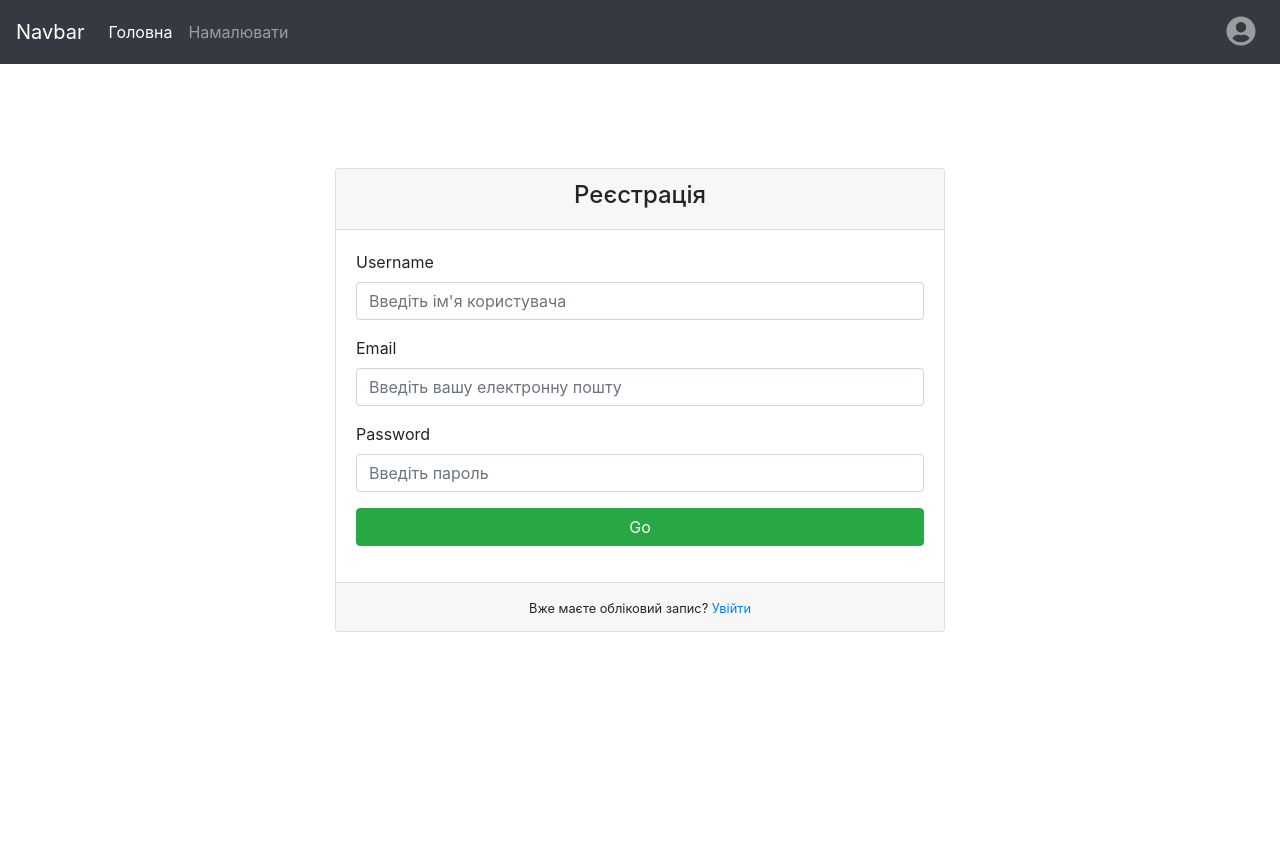
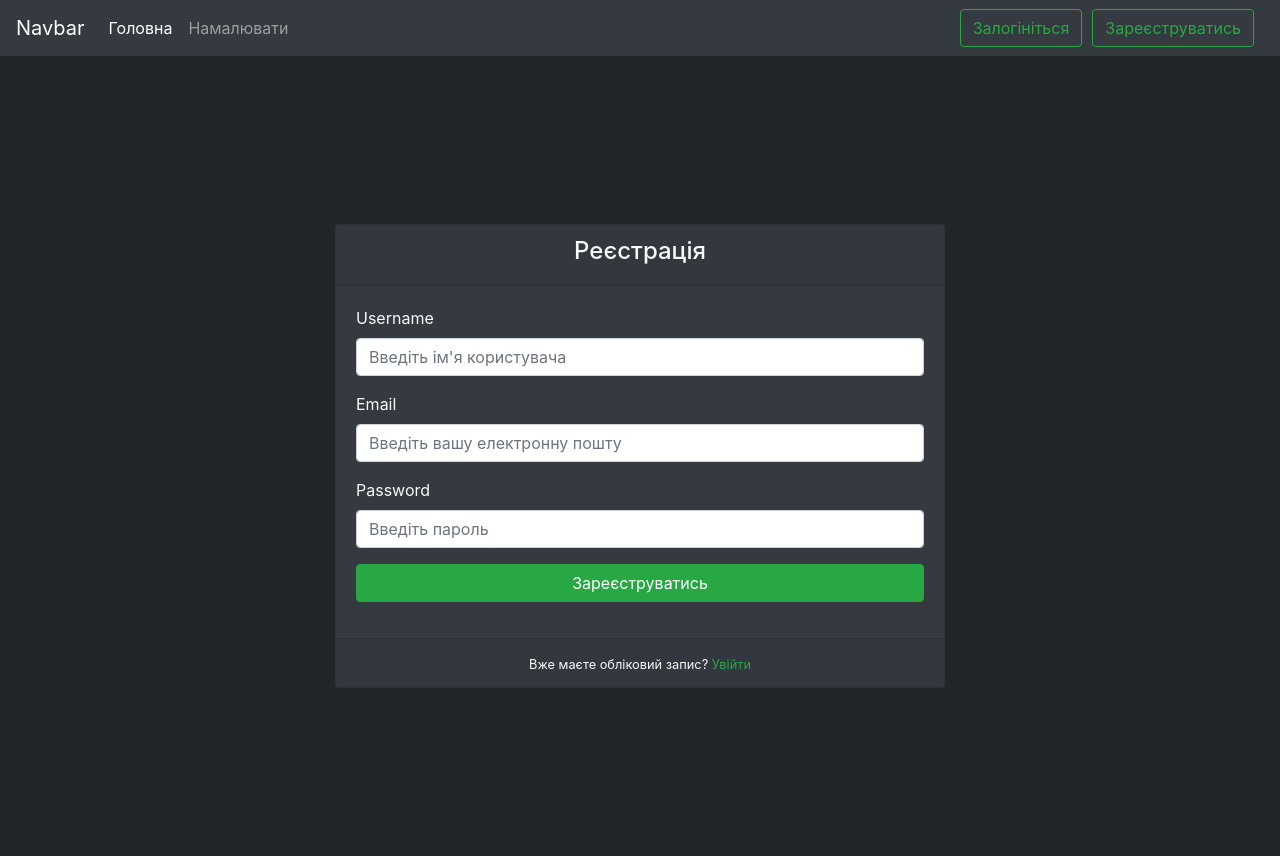
Before and after one commit to Elaronnd/OpenStreetMap_flask, a Flask app: page /register in a window 1280 px wide. Before the commit the page ends 632 px from the top, so only its background shows below. Run offline with Flask 3, Linux system fonts and the light colour scheme; parts of the project's set-up code (start-up, migrations or seed data) failed here and were passed over.

Commit message:
added flash; dark theme; draw map and profile pages

```diff
--- a/app/config/read_config.py
+++ b/app/config/read_config.py
@@ -1,6 +1,6 @@
 from yaml import safe_load
 
-with open("app/config/config.yaml.template", 'r') as file:
+with open("app/config/config.yaml", 'r') as file:
     data_from_file = safe_load(file)
 
 ACCESS_TOKEN_IPINFO = data_from_file["ACCESS_TOKEN_IPINFO"]
--- a/app/models.py
+++ b/app/models.py
@@ -1,6 +1,5 @@
 from flask_login import UserMixin
 from flask_sqlalchemy import SQLAlchemy
-from flask_sqlalchemy.query import Query
 
 db = SQLAlchemy()
 
--- a/app/web/static/css/base.css
+++ b/app/web/static/css/base.css
@@ -1,3 +1,15 @@
-.navbar-nav.ml-auto {
+.navbar-nav.ms-auto {
     margin-left: auto;
 }
+
+.navbar-nav .nav-item.dropdown {
+    margin-right: 20px;
+}
+
+.navbar-nav .btn {
+    margin-right: 10px;
+}
+
+.container .alert {
+    z-index: 1050;
+}
--- a/app/web/templates/base.html
+++ b/app/web/templates/base.html
@@ -10,10 +10,25 @@
     <style>
     </style>
 </head>
-<body>
+<body class="{% if get_flashed_messages() %}bg-dark text-light{% endif %}">
     {% block header %}
         {% include 'header.html' %}
     {% endblock %}
+
+        {% with messages = get_flashed_messages(with_categories=true) %}
+            {% if messages %}
+                <div class="container mt-5">
+                    {% for category, message in messages %}
+                        <div class="alert alert-{{ 'success' if category == 'success' else 'danger' }} alert-dismissible fade show" role="alert">
+                            {{ message }}
+                            <button type="button" class="close" data-dismiss="alert" aria-label="Close">
+                                <span aria-hidden="true">&times;</span>
+                            </button>
+                        </div>
+                    {% endfor %}
+                </div>
+            {% endif %}
+        {% endwith %}
 
     {% block content %}
 
@@ -23,7 +38,7 @@
     <script src="https://cdn.jsdelivr.net/npm/popper.js@1.14.3/dist/umd/popper.min.js" integrity="sha384-ZMP7rVo3mIykV+2+9J3UJ46jBk0WLaUAdn689aCwoqbBJiSnjAK/l8WvCWPIPm49" crossorigin="anonymous"></script>
     <script src="https://cdn.jsdelivr.net/npm/bootstrap@4.1.3/dist/js/bootstrap.min.js" integrity="sha384-ChfqqxuZUCnJSK3+MXmPNIyE6ZbWh2IMqE241rYiqJxyMiZ6OW/JmZQ5stwEULTy" crossorigin="anonymous"></script>
 
-    <!-- Add Font Awesome for the profile icon -->
+    <!-- Add Font Awesome for the profile.html icon -->
     <script src="https://cdnjs.cloudflare.com/ajax/libs/font-awesome/5.15.4/js/all.min.js"></script>
 </body>
 </html>
--- a/app/web/templates/header.html
+++ b/app/web/templates/header.html
@@ -1,28 +1,39 @@
-<nav class="navbar navbar-expand-lg navbar-dark bg-dark fixed-top">
-    <a class="navbar-brand" href="#">Navbar</a>
+<nav class="navbar navbar-expand-lg navbar-dark bg-dark {% if fixed_top %}fixed-top{% endif %}">
+    <a class="navbar-brand" href="{{ url_for('index') }}">Navbar</a>
     <button class="navbar-toggler" type="button" data-toggle="collapse" data-target="#navbarNav" aria-controls="navbarNav" aria-expanded="false" aria-label="Toggle navigation">
         <span class="navbar-toggler-icon"></span>
     </button>
     <div class="collapse navbar-collapse" id="navbarNav">
         <ul class="navbar-nav">
             <li class="nav-item active">
-                <a class="nav-link" href="#">Головна<span class="sr-only">(current)</span></a>
+                <a class="nav-link" href="{{ url_for('index') }}">Головна <span class="sr-only">(current)</span></a>
             </li>
             <li class="nav-item">
-                <a class="nav-link" href="#">Намалювати</a>
+                <a class="nav-link" href="{{ url_for('draw') }}">Намалювати</a>
             </li>
         </ul>
         <ul class="navbar-nav ml-auto dropleft">
+            {% if current_user.is_authenticated %}
                 <li class="nav-item dropdown">
-                <a class="nav-link" href="#" id="navbarDropdownMenuLink" role="button" data-toggle="dropdown" aria-haspopup="false" aria-expanded="false">
+                    <a class="nav-link" href="#" id="navbarDropdownMenuLink" role="button" data-toggle="dropdown" aria-expanded="false" aria-haspopup="false">
                         <i class="fas fa-user-circle" style="font-size: 30px;"></i>
                     </a>
                     <div class="dropdown-menu" aria-labelledby="navbarDropdownMenuLink">
-                    <a class="dropdown-item" href="#"><i class="fas fa-user"></i> Profile</a>
+                        <a class="dropdown-item" href="{{ url_for('profile') }}"><i class="fas fa-user"></i> Profile</a>
                         <a class="dropdown-item" href="#"><i class="fas fa-cogs"></i> Settings</a>
-                    <a class="dropdown-item" href="{{ url_for('logout') }}"><i class="fas fa-sign-out-alt"></i> Log Out</a>
+                        <form method="post" action="{{ url_for('logout') }}">
+                            <button class="dropdown-item"><i class="fas fa-sign-out-alt"></i> Log Out</button>
+                        </form>
                     </div>
                 </li>
+            {% else %}
+                <li class="nav-item">
+                    <form class="d-flex">
+                        <a class="btn btn-outline-success me-2" href="{{ url_for('login') }}" type="button">Залогініться</a>
+                        <a class="btn btn-outline-success me-2" href="{{ url_for('register') }}" type="button">Зареєструватись</a>
+                    </form>
+                </li>
+            {% endif %}
         </ul>
     </div>
 </nav>
--- a/app/web/templates/reg.html
+++ b/app/web/templates/reg.html
@@ -1,9 +1,9 @@
 {% extends 'base.html' %}
 
 {% block content %}
-<div class="d-flex justify-content-center align-items-center" style="min-height: 100vh;">
+<div class="d-flex justify-content-center align-items-center" style="min-height: 100vh; background-color: #212529;">
   <div class="col-md-6">
-    <div class="card">
+    <div class="card bg-dark text-light">
       <div class="card-header text-center bg-custom text-black">
         <h4>Реєстрація</h4>
       </div>
@@ -12,27 +12,27 @@
           {{ form.csrf_token }}
 
           <div class="form-group">
-            {{ form.username.label }}
-            {{ form.username(class="form-control", placeholder="Введіть ім'я користувача") }}
+            {{ form.username.label(class="text-light") }}
+            {{ form.username(class="form-control bg-black", placeholder="Введіть ім'я користувача") }}
           </div>
 
           <div class="form-group">
-            {{ form.email.label }}
-            {{ form.email(class="form-control", placeholder="Введіть вашу електронну пошту") }}
+            {{ form.email.label(class="text-light") }}
+            {{ form.email(class="form-control bg-black", placeholder="Введіть вашу електронну пошту") }}
           </div>
 
           <div class="form-group">
-            {{ form.password.label }}
-            {{ form.password(class="form-control", placeholder="Введіть пароль") }}
+            {{ form.password.label(class="text-light") }}
+            {{ form.password(class="form-control bg-black", placeholder="Введіть пароль") }}
           </div>
 
           <div class="form-group text-center">
-            <input class="btn btn-success btn-block" type="submit" value="Go">
+            <input class="btn btn-success btn-block" type="submit" value="Зареєструватись">
           </div>
         </form>
       </div>
-      <div class="card-footer text-center">
-        <small>Вже маєте обліковий запис? <a href="#">Увійти</a></small>
+      <div class="card-footer text-center bg-black">
+        <small class="text-light">Вже маєте обліковий запис? <a href="{{ url_for('login') }}" class="text-success">Увійти</a></small>
       </div>
     </div>
   </div>
--- a/main.py
+++ b/main.py
@@ -1,7 +1,11 @@
 from app.web.routes import app
+from app.models import User, db
 
 if __name__ == "__main__":
+    with app.app_context():
+        db.create_all()
     app.run(
         debug=True,
-
+        host="0.0.0.0",
+        port=80
     )
```
Also changed, not shown: app/utils/init_db.py (+8 -5 lines), app/utils/map_generator.py (+64 -39 lines), app/web/routes.py (+53 -22 lines), app/web/templates/log.html (+10 -9 lines), app/web/templates/profile.html (added, +18 -0 lines), requirements.txt (added, +9 -0 lines). Lines whose indentation alone changed are shown as unchanged.
